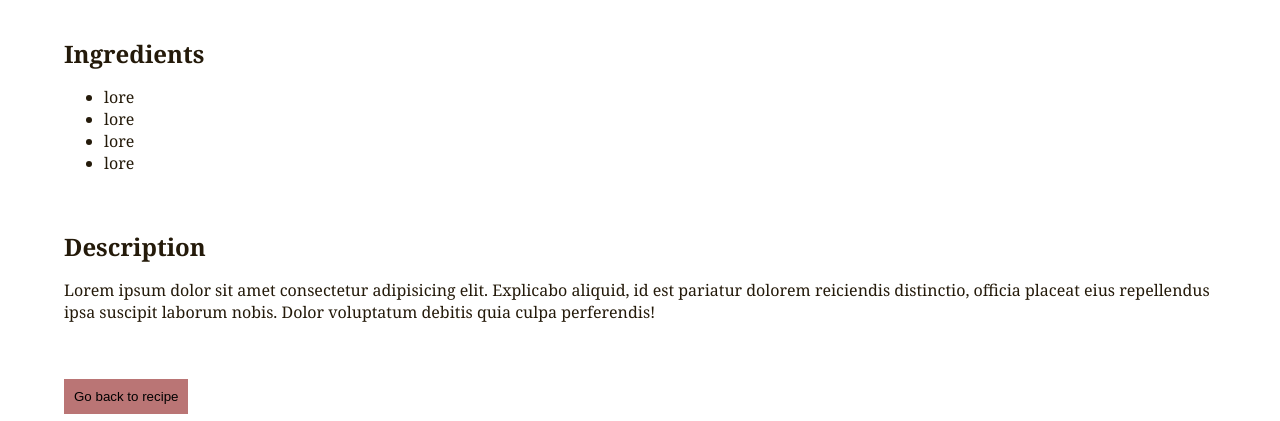
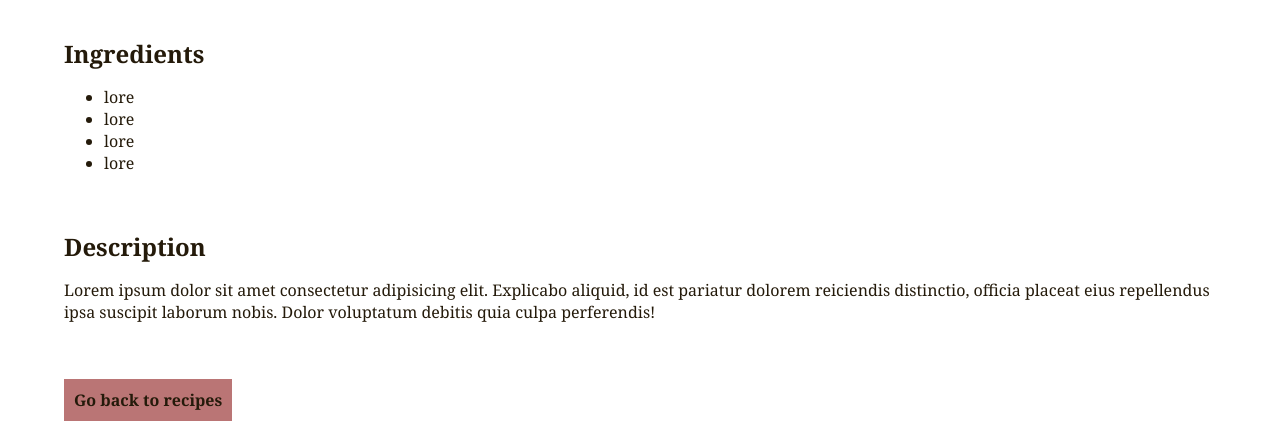
Before and after one commit to sandra0702/Odin, a plain HTML site: page Odin Recipes/gofry.html in a window 1280 px wide. Shown: the part 403-824 px from the top of the page. Drawn offline with Linux system fonts and the light colour scheme.

Commit message:
changin button to a element

```diff
--- a/Odin Recipes/gofry.html
+++ b/Odin Recipes/gofry.html
@@ -33,7 +33,7 @@
                 reiciendis distinctio, officia placeat eius repellendus ipsa suscipit laborum nobis. Dolor voluptatum
                 debitis quia culpa perferendis!</p>
         </div>
-        <button>Go back to recipe</button>
+        <a href="./index.html">Go back to recipes</a>
     </div>
 
 </body>
--- a/Odin Recipes/recipes.css
+++ b/Odin Recipes/recipes.css
@@ -49,13 +49,15 @@ li, p {
     font-weight: 200;
 }
 
-button {
+a {
     background-color: rgb(186, 117, 117);
     border: 0;
     padding: 10px;
     width: fit-content;
+    text-decoration: none;
+    color: inherit
 }
 
-button:hover {
+a:hover {
     background-color: rgb(238, 2, 49);
 }
```
Also changed, not shown: Odin Recipes/index.html (+2 -2 lines), Odin Recipes/jagodzianki.html (+1 -1 lines), Odin Recipes/pad-thai.html (+1 -1 lines), Odin Recipes/pierogi.html (+1 -1 lines).
